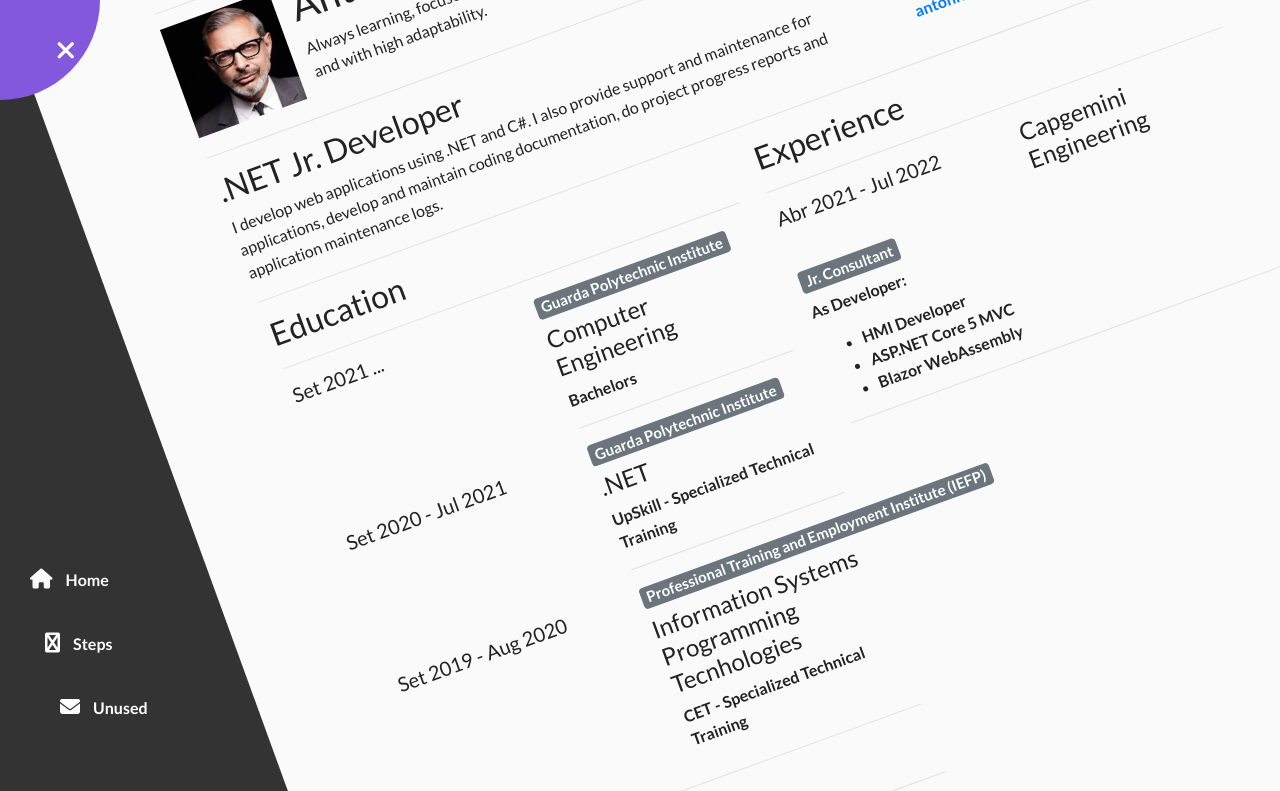
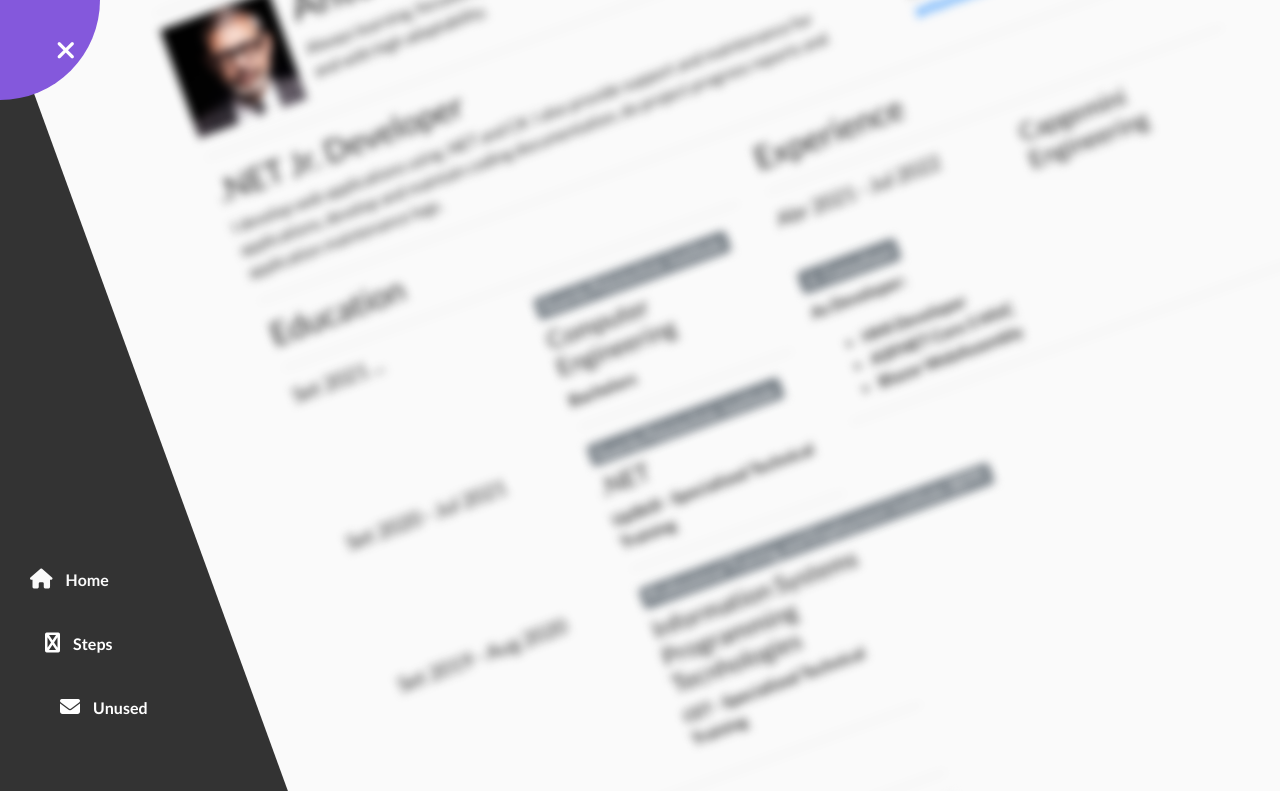
Before and after one commit to antoni0caldeira/RotationNavigation, a plain HTML site: page index.html in a window 1280 px wide. Both pictures are taken after a click on the button 50 px from the left and 50 px from the top of the page. Shown: the top 791 px of the page. Drawn offline with nearby package versions, Linux system fonts and the light colour scheme.

Commit message:
add new cv and blur

```diff
--- a/style.css
+++ b/style.css
@@ -22,6 +22,7 @@ padding: 50px;
 
 .mycontainer.show-nav {
   transform: rotate(-20deg);
+
 }
 
 .circle-container {
@@ -41,6 +42,7 @@ padding: 50px;
 
 .mycontainer.show-nav .circle {
   transform: rotate(-70deg);
+
 }
 
 .circle button {
@@ -54,6 +56,7 @@ padding: 50px;
   cursor: pointer;
   font-size: 26px;
   color: #fff;
+
 }
 
 .circle button:focus {
@@ -70,6 +73,7 @@ padding: 50px;
   left: 75%;
   transform: rotate(90deg);
   transform-origin: top left;
+
 }
 
 .mycontainer.show-nav + nav li {
@@ -139,3 +143,9 @@ p.cvlogo {
   margin: 0px auto;
 
 }
+
+.mycontainer.show-nav .mycontent {
+filter: blur(5px);
+  transition: transform 0.5s linear;
+
+}
```
Also changed, not shown: 1 other file.
